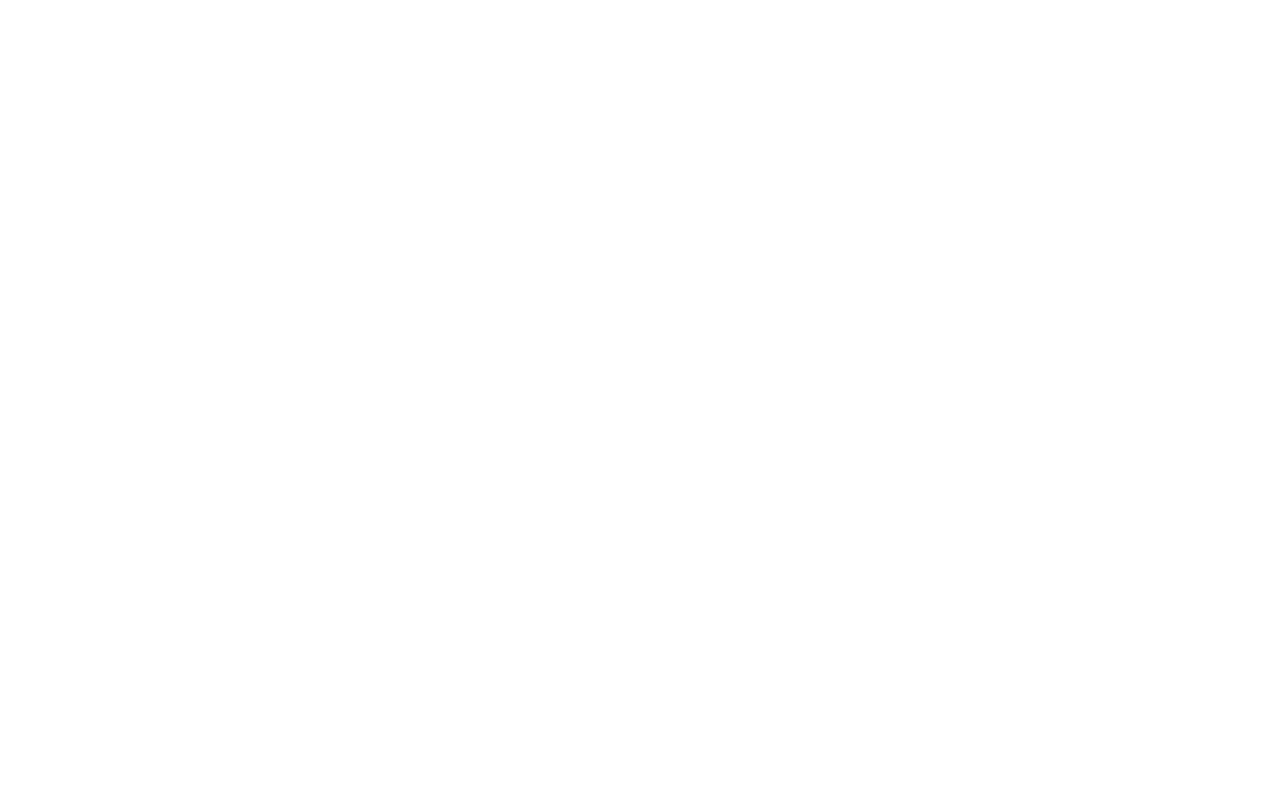
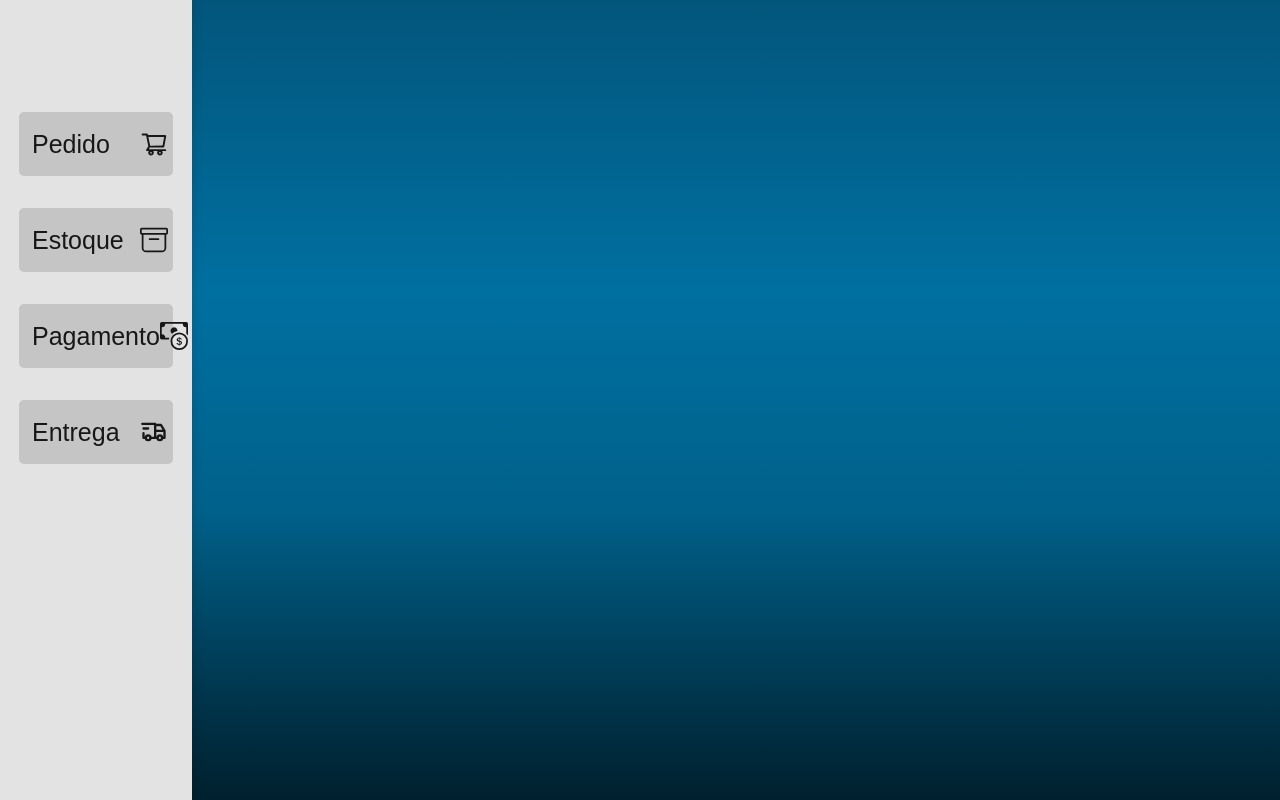
Before and after one commit to plperera/system-frontend, a React (Create React App) app: page /dashboard in a window 1280 px wide. Before the commit this address had no page. Built offline with nearby package versions, Linux system fonts and the light colour scheme.

Commit message:
feat: estilização basica do dashboard

```diff
--- a/package.json
+++ b/package.json
@@ -18,7 +18,7 @@
     "react": "^17.0.0",
     "react-credit-cards-2": "^0.9.0",
     "react-dom": "^17.0.2",
-    "react-icons": "^4.2.0",
+    "react-icons": "^4.7.1",
     "react-input-mask": "^2.0.4",
     "react-loader-spinner": "^4.0.0",
     "react-router-dom": "^6.3.0",
--- a/src/App.js
+++ b/src/App.js
@@ -1,6 +1,7 @@
 import { BrowserRouter, Routes, Route } from "react-router-dom";
-import Teste from "./Teste";
+
 import Authentication from "./pages/Auth/Auth-Page";
+import Dashboard from "./pages/Dashboard/index";
 
 export default function App (){
 
@@ -8,7 +9,7 @@
         <>
             <BrowserRouter>
                 <Routes>
-                    <Route path="/" element={<Teste/>} />
+                    <Route path="/dashboard" element={<Dashboard/>} />
                     <Route path="/login" element={<Authentication/>} />
                 </Routes>
             </BrowserRouter>
--- /dev/null
+++ b/src/components/Dashboard/Dashboard.js
@@ -0,0 +1,85 @@
+import { useNavigate } from 'react-router-dom';
+import styled from 'styled-components';
+import { AiOutlineShoppingCart } from 'react-icons/ai';
+import { TbTruckDelivery } from 'react-icons/tb';
+import { BsCashCoin, BsArchive } from 'react-icons/bs';
+
+export default function NavigationBar() {
+
+  const navigate = useNavigate();
+
+  return (
+    <Container>
+        <UserInfo></UserInfo>
+
+        <ItemContainer onClick={() => navigate('/dashboard/pedido')}>
+            <span>Pedido</span>
+            <div><AiOutlineShoppingCart /></div>
+        </ItemContainer>
+
+        <ItemContainer onClick={() => navigate('/dashboard/estoque')}>
+            <span>Estoque</span>
+            <div><BsArchive /></div>
+        </ItemContainer>
+
+        <ItemContainer onClick={() => navigate('/dashboard/pagamentos')}>
+            <span>Pagamento</span>
+            <div><BsCashCoin /></div>
+        </ItemContainer>
+
+        <ItemContainer onClick={() => navigate('/dashboard/entrega')}>
+            <span>Entrega</span>
+            <div><TbTruckDelivery /></div>
+        </ItemContainer>
+
+    </Container>
+  );
+}
+
+const Container = styled.div`
+
+    display: grid;
+    row-gap: 4vh;
+    justify-content: center;
+    align-content: flex-start;
+
+    background-color: #e3e3e3;
+    box-shadow: 2px 0 10px 0 rgba(0,0,0,0.1);
+
+    width: 15vw;
+
+`;
+const ItemContainer = styled.div`
+
+    @import url('https://fonts.googleapis.com/css2?family=Oswald:wght@200;300;400;500;600;700&display=swap');
+    font-family: 'Oswald', sans-serif;
+
+    display: grid;
+    grid-template-columns: 3fr 1fr;
+    align-items: center;
+
+    height: 8vh;
+    width: 12vw;
+
+    color: #171717;
+
+    background-color:#c5c5c5;
+    border-radius:5px;
+
+    & > *:not(:first-child) {
+        display: flex;
+        align-items: center;
+        justify-content: center;
+
+        font-size: 28px;
+    }
+
+    & > *:not(:last-child) {
+        font-size: 25px;
+        padding-left: 1vw;
+    }
+
+`
+const UserInfo = styled.div`
+   margin-top: 10vh;
+`
--- a/src/pages/Dashboard/index.js
+++ b/src/pages/Dashboard/index.js
@@ -1,31 +1,33 @@
 import { useContext } from 'react';
 import styled from 'styled-components';
 
-import NavigationBar from '../../components/Dashboard/NavigationBar';
+import NavigationBar from '../../components/Dashboard/Dashboard';
 
-import DashboardLayout from '../../layouts/Dashboard';
+//import DashboardLayout from '../../layouts/Dashboard';
 
 export default function Dashboard() {
   return (
-    <DashboardLayout background={eventInfo.backgroundImageUrl}>
-      <NavigationBar />
+        <Container>
 
-      <Container>
+            <NavigationBar/>
+            <PageContainer></PageContainer>
 
-      </Container>
-
-    </DashboardLayout>
+        </Container>
   );
 }
 
 const Container = styled.div`
-  padding: 30px;
+
   height: 100%;
-  width: 100%;
-  overflow-y: auto;
+  min-height: 100vh;
+  width: 100vw;
 
-  @media (max-width: 600px) {
-    height: calc(100vh - 80px);
-    padding: 20px;
-  }
+  background-image: linear-gradient(to bottom, #02567c, #025c85, #01638e, #016998, #0070a1, #006b9a, #006692, #00618b, #005072, #003f5a, #002f43, #00202e);
+
+  display:grid;
+  grid-template-columns: 15vw 85vw;
+
 `;
+
+const PageContainer = styled.div`
+`
```
Also changed, not shown: 1 other file (tests, documents, lock files or other folders).
